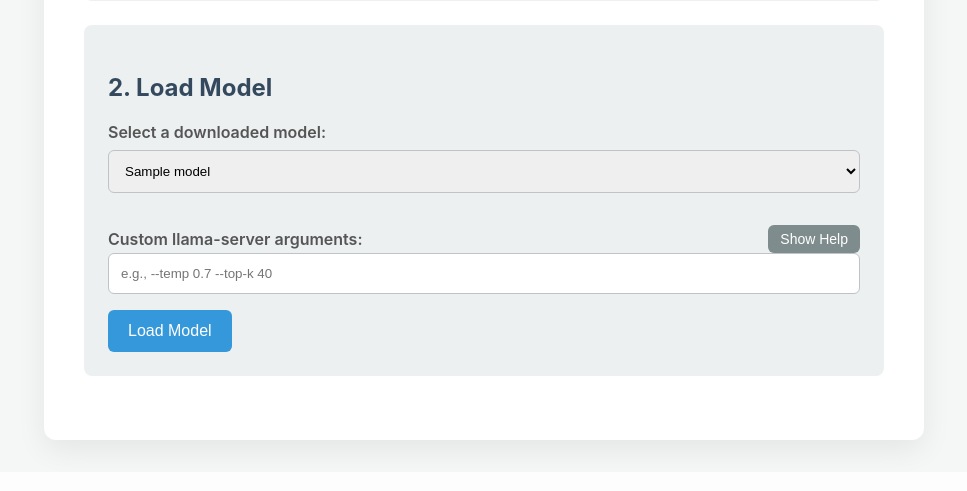
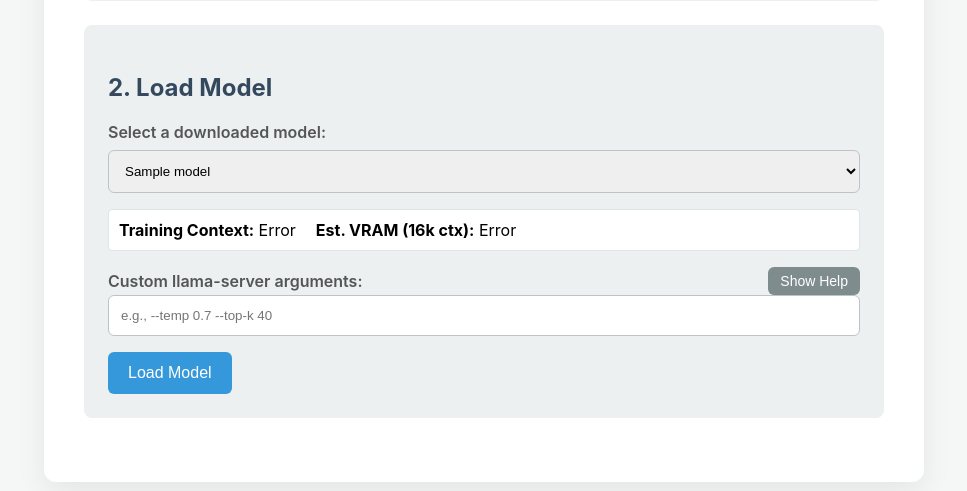
Before and after one commit to orcephrye/LocalLLMManager, a Flask app: template LocalLLMManager/templates/index.html in a window 1280 px wide. Shown: the part 894-1385 px from the top of the page, without its empty margins (156-1123 px from the left). Before the commit the page ends 1356 px from the top, so only its background shows below. Run offline with Flask 3, Linux system fonts and the light colour scheme; the template is opened without the code that fills it: most values are stand-ins (such as "Sample title", 1, 10 or a date in 2020).

Commit message:
Update for gguf vram estimator

```diff
--- a/LocalLLMManager/app.py
+++ b/LocalLLMManager/app.py
@@ -738,6 +738,27 @@
         return jsonify({"help_text": f"An unknown error occurred: {e}"}), 500
 
 
+@app.route('/api/estimate_vram')
+def estimate_vram_route():
+    filename = request.args.get('filename')
+    if not filename:
+        return jsonify({"error": "No filename provided"}), 400
+
+    model_path = os.path.join(MODEL_DIR, filename)
+    if not os.path.exists(model_path):
+        return jsonify({"error": "Model file not found"}), 404
+
+    # Run estimator:
+    # We request 16384 context size.
+    try:
+        data = run_estimator(model_path, [16384], 2)
+        print(f"Estimated VRAM: {data}")
+        return jsonify(data)
+    except Exception as e:
+        logger.error(f"Error estimating VRAM: {e}")
+        return jsonify({"error": str(e)}), 500
+
+
 @proxy_app.route('/v1/models', methods=['GET'])
 def proxy_models():
     """
--- a/LocalLLMManager/ggufvramestimator.py
+++ b/LocalLLMManager/ggufvramestimator.py
@@ -151,7 +151,7 @@
             mem_swa = min(n_ctx, swa_window_size) * n_layers_swa * bytes_per_token_per_layer
             kv_cache_bytes = mem_full + mem_swa
             total_bytes = model_size_bytes + kv_cache_bytes + overhead_bytes
-            output[n_ctx] = format_mem(total_bytes).strip()
+            output[str(n_ctx)] = format_mem(total_bytes).strip()
 
         return output
 
--- a/LocalLLMManager/templates/index.html
+++ b/LocalLLMManager/templates/index.html
@@ -205,6 +205,13 @@
                     {% endfor %}
                 </select>
 
+                <div id="vram-info" style="background: #ffffff; padding: 10px; border-radius: 4px; margin-bottom: 1rem; border: 1px solid #dfe6e9; display: none;">
+                    <div style="display: flex; gap: 20px;">
+                        <div><strong>Training Context:</strong> <span id="info-train-ctx">Loading...</span></div>
+                        <div><strong>Est. VRAM (16k ctx):</strong> <span id="info-vram-16k">Loading...</span></div>
+                    </div>
+                </div>
+
                 <div style="display: flex; justify-content: space-between; align-items: center; margin-top: 1rem;">
                     <label for="custom_args" style="margin-bottom: 0;">Custom llama-server arguments:</label>
                     <button type="button" id="showHelpBtn" class="button-small" style="background-color: #7f8c8d; border: none;">Show Help</button>
@@ -235,6 +242,10 @@
         const modelSelect = document.getElementById('model_file');
         const customArgsInput = document.getElementById('custom_args');
 
+        const vramInfoDiv = document.getElementById('vram-info');
+        const infoTrainCtx = document.getElementById('info-train-ctx');
+        const infoVram16k = document.getElementById('info-vram-16k');
+
         function updateCustomArgs() {
             if (!modelSelect) return; // Guard against no models
             const selectedModel = modelSelect.value;
@@ -243,7 +254,43 @@
             } else {
                 customArgsInput.value = ''; // Clear it if no args are saved
             }
+
+            if (selectedModel) {
+                vramInfoDiv.style.display = 'block';
+                infoTrainCtx.textContent = '...';
+                infoVram16k.textContent = '...';
+
+                fetch(`/api/estimate_vram?filename=${encodeURIComponent(selectedModel)}`)
+                    .then(res => res.json())
+                    .then(data => {
+                        if (data.error) {
+                            infoTrainCtx.textContent = 'Error';
+                            infoVram16k.textContent = 'Error';
+                        } else {
+                            // Display Training Context
+                            infoTrainCtx.textContent = data.training_context ? data.training_context.toLocaleString() : 'Unknown';
+
+                            // Display 16k Estimate (Check if key exists, might be filtered if model context < 16k)
+                            if (data['16384']) {
+                                infoVram16k.textContent = data['16384'];
+                            } else {
+                                // Fallback if the model doesn't support 16k context naturally
+                                infoVram16k.textContent = 'N/A (Model ctx < 16k)';
+                            }
+                        }
+                    })
+                    .catch(err => {
+                        console.error(err);
+                        infoTrainCtx.textContent = 'Error';
+                        infoVram16k.textContent = 'Error';
+                    });
+            } else {
+                vramInfoDiv.style.display = 'none';
+            }
         }
+
+
+
         if (modelSelect) {
             modelSelect.addEventListener('change', updateCustomArgs);
             updateCustomArgs();
```
